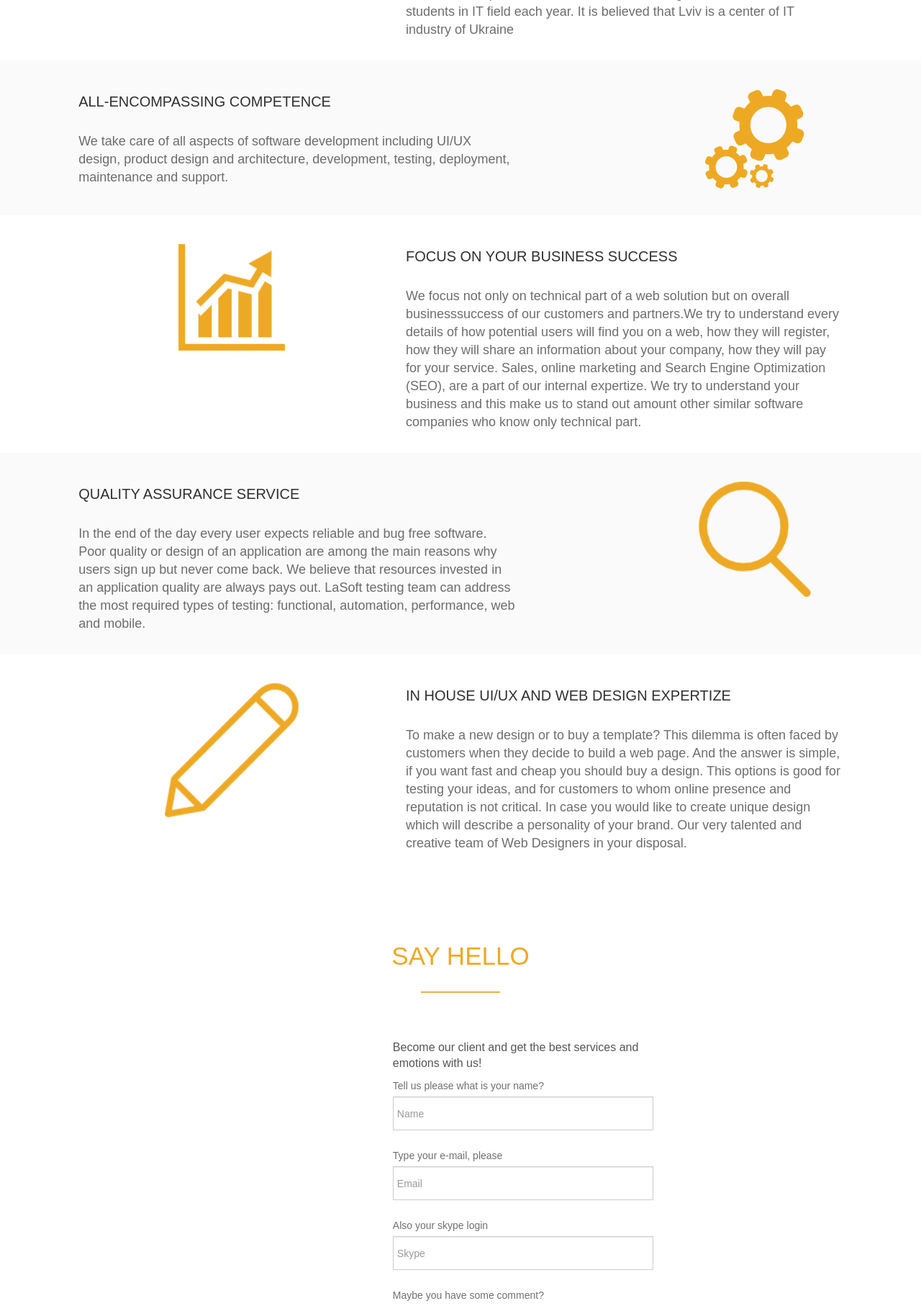
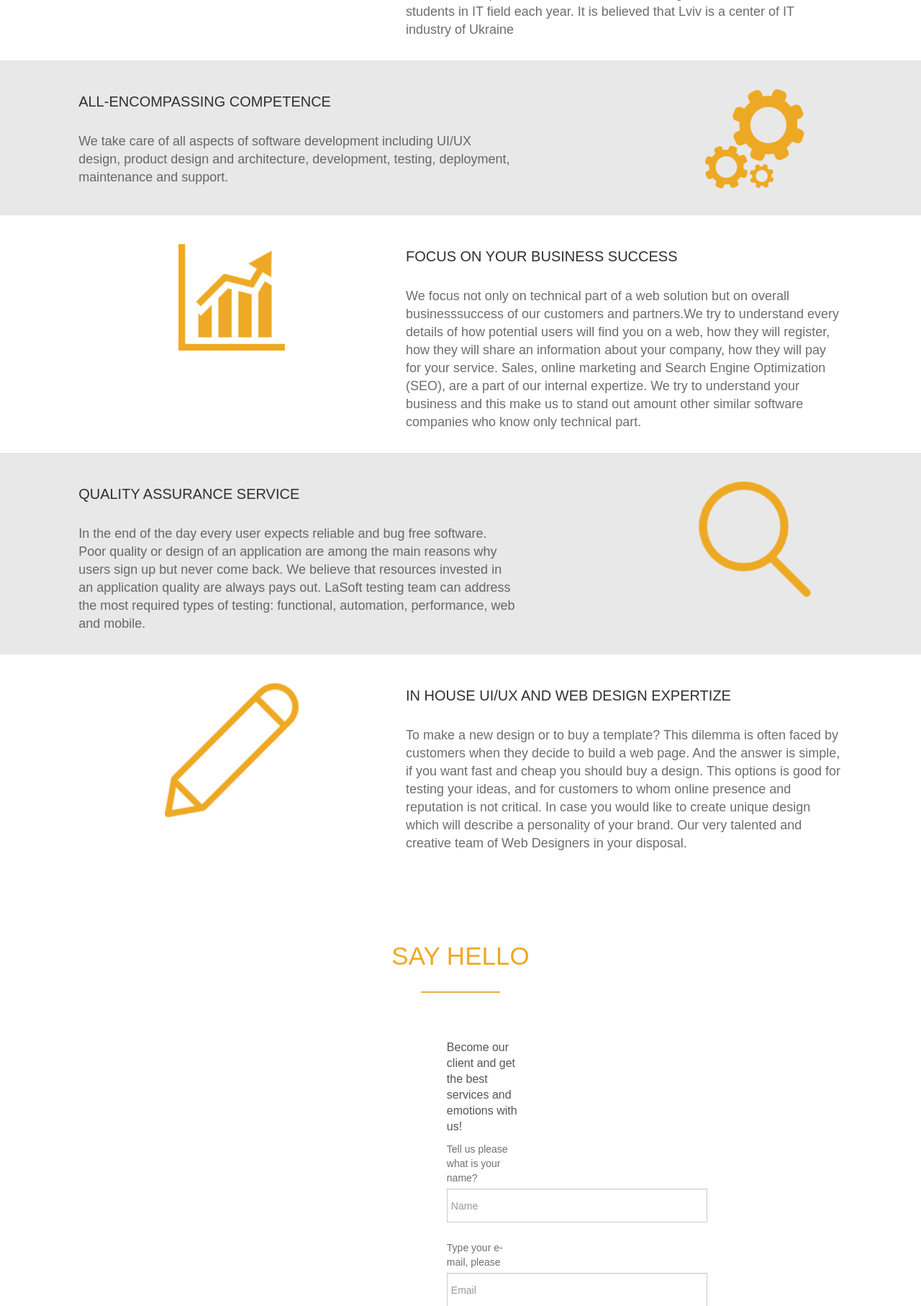
Before and after one commit to aktinijal/lasoft, a PHP site: page /about.html in a window 1280 px wide. Shown: the part 1146-2960 px from the top of the page at 72% size. Run offline with PHP 8.4, Linux system fonts and the light colour scheme.

Commit message:
form center

```diff
--- a/css/all.css
+++ b/css/all.css
@@ -43,7 +43,7 @@ body{
 }
 
 #content .even{
-    background-color: #fafafa;
+    background-color: #e8e8e8;
 }
 #content .img-wrapper{
     text-align: center;
--- a/css/style.css
+++ b/css/style.css
@@ -344,7 +344,7 @@ body {
 #philosofy {
     margin-bottom: -6px;
 /*    height: 371px;*/
-    background-color: #f9f9f9;
+    background-color: #e8e8e8;
 }
 #philosofy img {
     width: 100%;
@@ -465,6 +465,7 @@ body {
     height: 38px;
     background-color: #eea924;
     color: #ffffff;
+    text-transform: uppercase;
     border: 1px solid #eea924;
     border-radius: 3px;
 }
@@ -518,13 +519,17 @@ footer {
 }
 
 /****************************FORM**************************/
+.bootstrap-form{
+    width: 380px;
+    margin: 0 auto;
+}
 .bootstrap-form .title {
     color: #eea924;
 }
 .bootstrap-form h3 {
     font-size: 16px;
     line-height: 22px;
-    text-align: left;
+/*    text-align: left;*/
     color: #555555;
 }
 .bootstrap-form input[type="text"], .bootstrap-form input[type="email"] {
--- a/js/main.js
+++ b/js/main.js
@@ -61,16 +61,16 @@ $(document).ready(function(){
 
 
     /////////////MAP
-    var map;
-    function initialize() {
-     var Options = {
-      center: new google.maps.LatLng(56, 37),
-      zoom: 8,
-      mapTypeId: google.maps.MapTypeId.ROADMAP
-     };
-     map = new google.maps.Map(document.getElementById("map_canvas"), Options);
-    }
-    google.maps.event.addDomListener(window, 'load', initialize);
+//    var map;
+//    function initialize() {
+//     var Options = {
+//      center: new google.maps.LatLng(56, 37),
+//      zoom: 8,
+//      mapTypeId: google.maps.MapTypeId.ROADMAP
+//     };
+//     map = new google.maps.Map(document.getElementById("map_canvas"), Options);
+//    }
+//    google.maps.event.addDomListener(window, 'load', initialize);
 
 
 
```
Also changed, not shown: home.html (+6 -9 lines).
